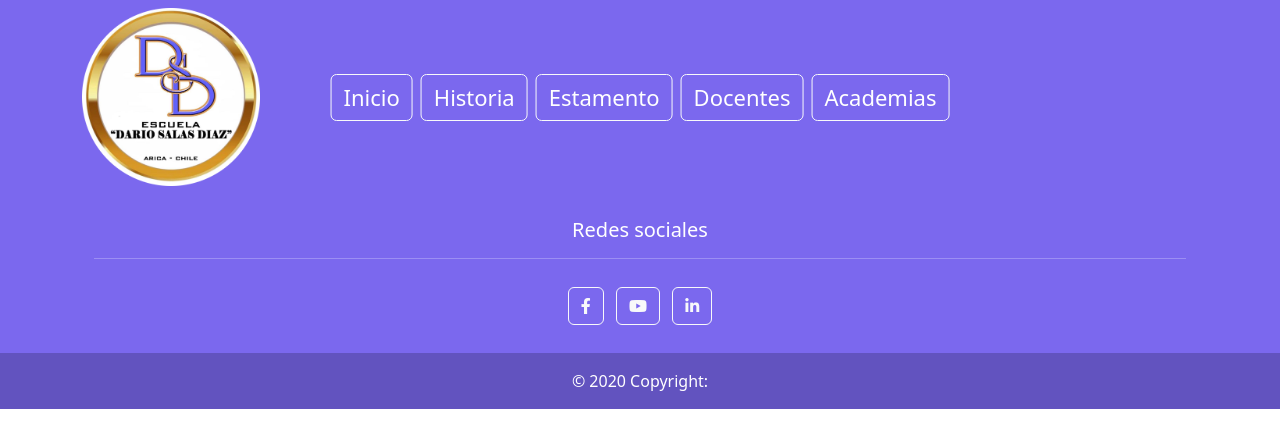
After one commit to Giancarlo-github/SchoolDarioSalas, a PHP site: page /historia.html in a window 1280 px wide. The commit adds this page. Shown: the top 448 px of the page. Run offline with PHP 8.4, Linux system fonts and the light colour scheme; some libraries are stand-ins or nearby versions.

Commit message:
second commit

```diff
--- /dev/null
+++ b/public_html/historia.html
@@ -0,0 +1,116 @@
+<!DOCTYPE html>
+<!--
+Click nbfs://nbhost/SystemFileSystem/Templates/Licenses/license-default.txt to change this license
+Click nbfs://nbhost/SystemFileSystem/Templates/ClientSide/html.html to edit this template
+-->
+<html>
+ <head>
+        <title>Colegio Dario Salas Díaz</title>
+        <meta charset="UTF-8">
+        <meta name="viewport" content="width=device-width, initial-scale=1.0">
+        <link href="https://cdn.jsdelivr.net/npm/bootstrap@5.3.8/dist/css/bootstrap.min.css" rel="stylesheet" integrity="sha384-sRIl4kxILFvY47J16cr9ZwB07vP4J8+LH7qKQnuqkuIAvNWLzeN8tE5YBujZqJLB" crossorigin="anonymous">
+        <link rel="stylesheet" href="index.css" />
+  <link rel="stylesheet"
+              href="https://pro.fontawesome.com/releases/v5.10.0/css/all.css"
+              integrity="sha384-AYmEC3Yw5cVb3ZcuHtOA93w35dYTsvhLPVnYs9eStHfGJvOvKxVfELGroGkvsg+p"
+              crossorigin="anonymous" />
+    </head>
+    <body>
+          <script src="https://cdn.jsdelivr.net/npm/bootstrap@5.3.8/dist/js/bootstrap.bundle.min.js" integrity="sha384-FKyoEForCGlyvwx9Hj09JcYn3nv7wiPVlz7YYwJrWVcXK/BmnVDxM+D2scQbITxI" crossorigin="anonymous"></script>
+             <!--Navbar -->
+        <nav class="navbar navbar-expand-lg bg-body-tertiary">
+            <div class="container justify-content-center">
+
+                <img src="Images/icon.png" alt="Logo" width="190" height="178" class="d-inline-block align-text-top">
+
+
+                <div class="container-fluid">
+
+                    <button class="navbar-toggler" type="button" data-bs-toggle="collapse" data-bs-target="#navbarNavDropdown" aria-controls="navbarNavDropdown" aria-expanded="false" aria-label="Toggle navigation">
+                        <span class="navbar-toggler-icon"></span>
+                    </button>
+                    <div class="collapse navbar-collapse" id="navbarNavDropdown">
+                        <ul class="navbar-nav">
+                            <li class="nav-item">
+                                <a class="btn btn-outline-light btn-floating m-1" aria-current="page" href="index.html">Inicio</a>
+                            </li>
+                            <li class="nav-item dropdown">
+                                <a class="btn btn-outline-light btn-floating m-1" href="#" role="button" data-bs-toggle="dropdown" aria-expanded="false">
+                                    Historia
+                                </a>
+                                <ul class="dropdown-menu">
+                                    <li><a class="btn btn-outline-light btn-floating m-1" href="historia.html">Historia</a></li>
+                                    <li><a class="btn btn-outline-light btn-floating m-1" href="#">Misión y visión</a></li>
+                                </ul>
+                            </li>
+                            <li class="nav-item">
+                                <a class="btn btn-outline-light btn-floating m-1" href="#">Estamento</a>
+                            </li>
+                            <li class="nav-item">
+                                <a class="btn btn-outline-light btn-floating m-1" href="#">Docentes</a>
+                            </li>
+                            <li class="nav-item">
+                                <a class="btn btn-outline-light btn-floating m-1" href="#">Academias</a>
+                            </li>
+                        </ul>
+                    </div>
+                </div>
+            </div>
+        </nav>
+                 <!-- Footer -->
+  <footer
+          class="text-center text-lg-start text-white"
+          style="background-color: mediumslateblue !important;"
+          >
+    <!-- Grid container -->
+    <div class="container p-4 pb-0">
+
+            <h5 class="text-center">Redes sociales</h5>
+      <!-- Section: Links -->
+
+      <hr class="mb-4" />
+
+      <!-- Section: Social media -->
+      <section class="mb-4 text-center">
+        <!-- Facebook -->
+        <a
+           class="btn btn-outline-light btn-floating m-1"
+           href="#!"
+           role="button"
+           ><i class="fab fa-facebook-f"></i
+          ></a>
+
+        <!-- Youtube -->
+        <a
+           class="btn btn-outline-light btn-floating m-1"
+           href="#!"
+           role="button"
+           ><i class="fab fa-youtube"></i
+          ></a>
+
+        <!-- Linkedin -->
+        <a
+           class="btn btn-outline-light btn-floating m-1"
+           href="#!"
+           role="button"
+           ><i class="fab fa-linkedin-in"></i
+          ></a>
+
+      </section>
+      <!-- Section: Social media -->
+    </div>
+    <!-- Grid container -->
+
+    <!-- Copyright -->
+    <div
+         class="text-center p-3"
+         style="background-color: rgba(0, 0, 0, 0.2)"
+         >
+      © 2020 Copyright:
+
+    </div>
+    <!-- Copyright -->
+  </footer>
+  <!-- Footer -->
+    </body>
+</html>
--- a/public_html/index.css
+++ b/public_html/index.css
@@ -12,7 +12,27 @@ Click nbfs://nbhost/SystemFileSystem/Templates/ClientSide/css.css to edit this t
   --bs-text-opacity: 1;
   color: mediumslateblue !important;
 }
-/**/
+
+/*Button scrolltop*/
+.btn-scrolltop {
+    position: fixed;
+    bottom: 20px;
+    right: 20px;
+    padding: 15px 20px;
+    background: mediumslateblue !important;
+    color: white;
+    border: 1px solid white;
+    border-radius: 100%;
+    cursor: pointer;
+    transform: translateY(100px);
+    transition: 0.3s;
+
+}
+
+.btn-scrolltop-on {
+    transform: translateY(0);
+}
+/*navbar*/
 .navbar {
     background-color: mediumslateblue !important;
     border: none !important;
@@ -37,7 +57,7 @@ Click nbfs://nbhost/SystemFileSystem/Templates/ClientSide/css.css to edit this t
     left: 50%;
     transform: translatex(-50%);
   }
-/**/
+/*carousel*/
 .carousel img {
   top: 0;
  margin-bottom: 0px;
@@ -47,7 +67,25 @@ Click nbfs://nbhost/SystemFileSystem/Templates/ClientSide/css.css to edit this t
   width: 320px;
   max-width: none;
 }
+.carousel-indicators [data-bs-target] {
+  border-radius: 50%;
+  width: 25px;
+  height: 25px;
+  background-color: mediumslateblue !important;
+}
+.carousel-control-prev-icon
+{
+    width: 84px;
+    height: 84px;
+}
 
+.carousel-control-next-icon
+{
+    width: 84px;
+    height: 84px;
+
+}
+/*Button*/
 .purple {
     background-color:  mediumslateblue !important;
     color: #fff
```
Also changed, not shown: public_html/index.html (+186 -15 lines), public_html/images/card1-1.jpg (added), public_html/images/card2-1.jpg (added), public_html/images/card3-1.jpg (added), public_html/images/youtube.png (added).
